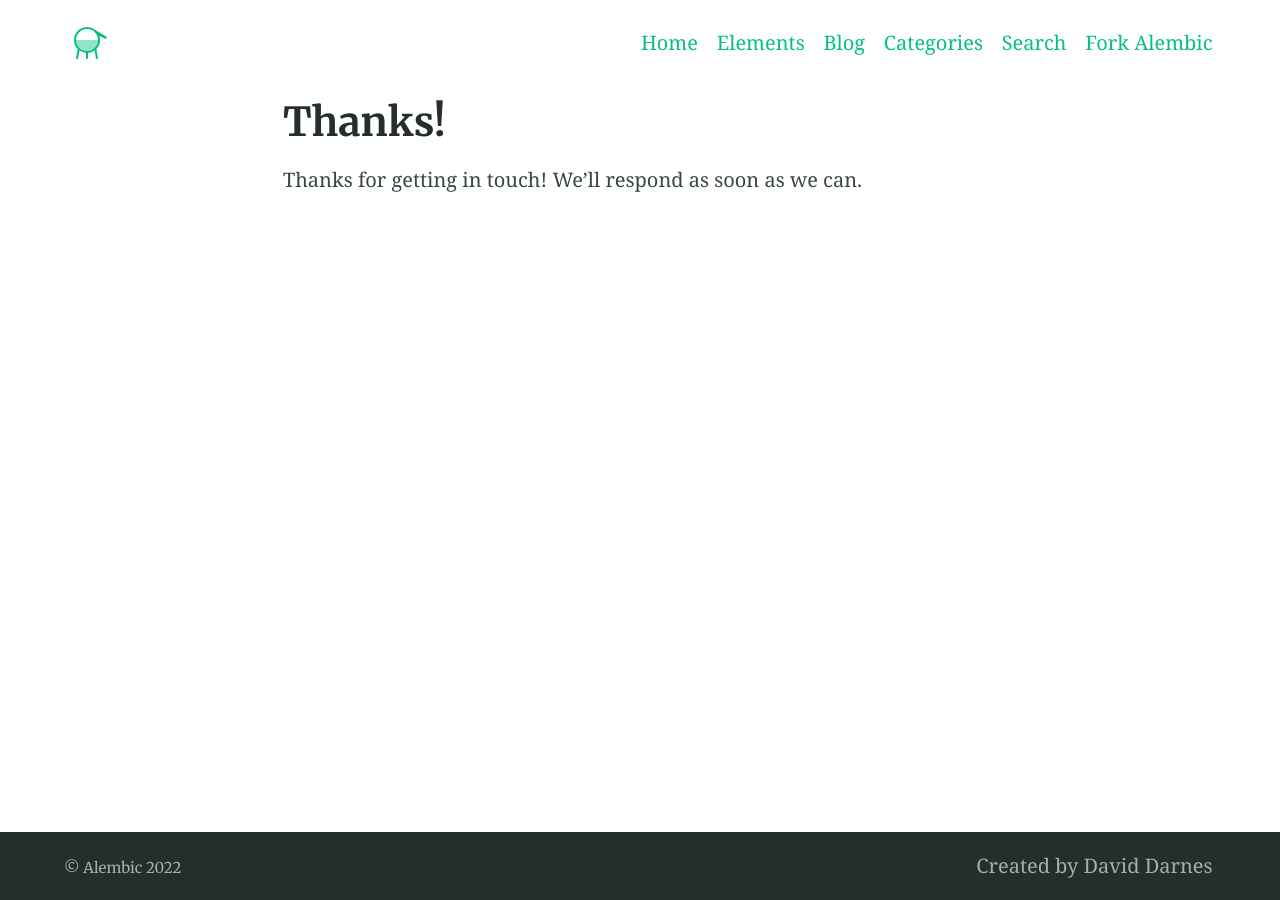
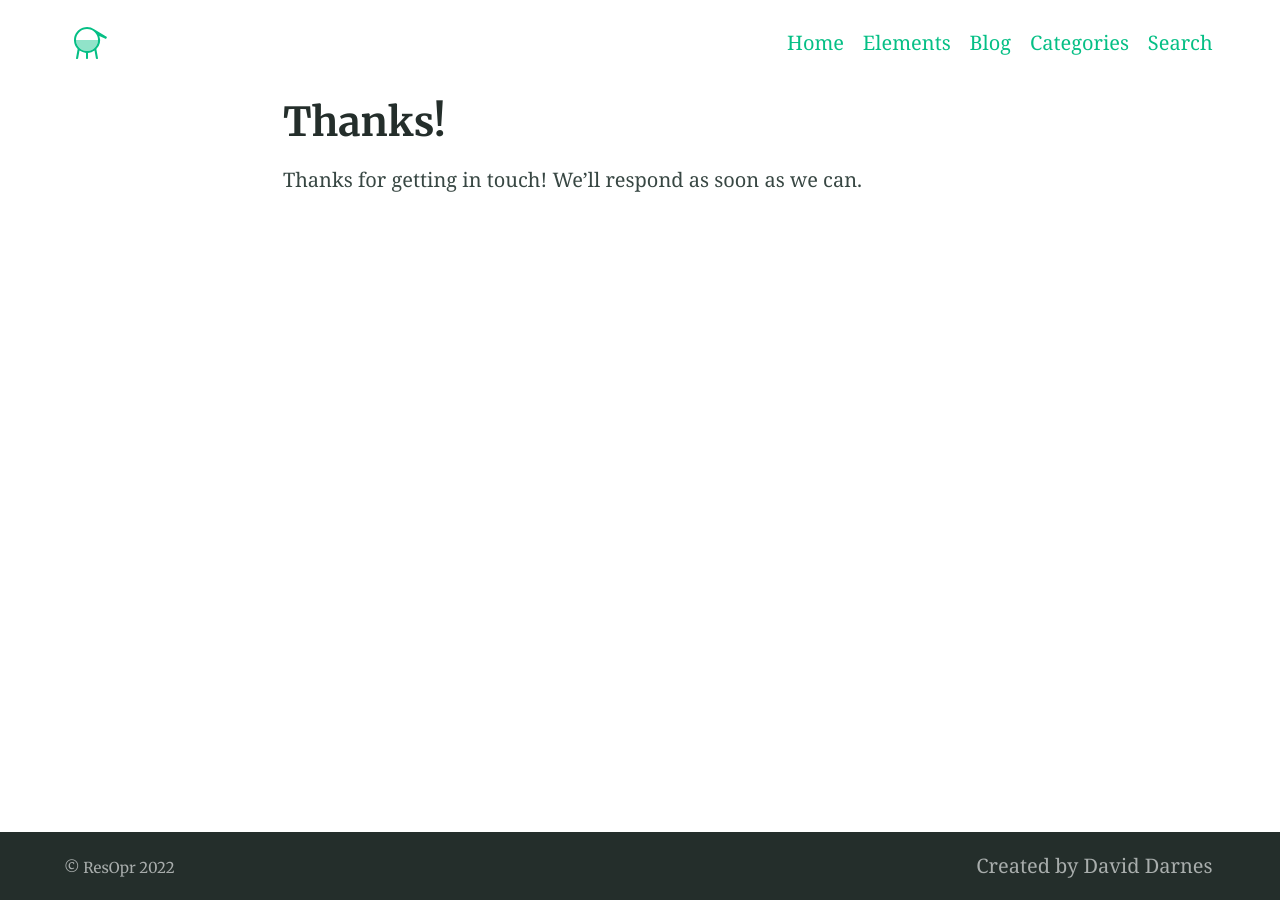
Before and after one commit to ResOpr/ResOpr.github.io, a Jekyll site: the page built from thanks.md, in a window 1280 px wide. Built offline with Jekyll 4.4.1, drawn with Linux system fonts in a browser that asks for light colours.

Commit message:
Update _config.yml

```diff
--- a/_config.yml
+++ b/_config.yml
@@ -92,10 +92,10 @@
 
 # 7. Site settings
 encoding: utf-8 # Make sure the encoding is right
-lang: en-GB # Set the site language
-title: "Alembic" # Site name or title, also used in jekyll-seo-tag
+lang: ko-KR # Set the site language
+title: "ResOpr" # Site name or title, also used in jekyll-seo-tag
 logo: "/assets/logos/logo.svg" # Site logo, also used in jekyll-seo-tag
-description: "Alembic is a starting point for Jekyll projects. Rather than starting from scratch, this boilerplate is designed to get the ball rolling immediately" # Site description and default description, also used in jekyll-seo-tag
+description: "test" # Site description and default description, also used in jekyll-seo-tag
 url: "https://alembic.darn.es" # Site url, also used in jekyll-seo-tag
 baseurl: ""
 repo: "https://github.com/daviddarnes/alembic"
@@ -131,18 +131,14 @@
   url: /categories/
 - title: Search
   url: /search/
-- title: Fork Alembic
-  url: https://github.com/daviddarnes/alembic
 
 navigation_footer:
 - title: Created by David Darnes
   url: https://darn.es
 
 social_links: # Appears in sidebar. Set the urls then uncomment and comment out as desired
-  Twitter: https://twitter.com/DavidDarnes
-  LinkedIn: https://www.linkedin.com/in/daviddarnes
-  GitHub: https://github.com/daviddarnes
-  link: https://darn.es
+  GitHub: https://resopr.github.io
+  link: https://resopr.github.io
   RSS: /feed.xml
 
 sharing_links: # Appear at the bottom of single blog posts, add as desired. The value can be 'true' or the desired button colour
```
